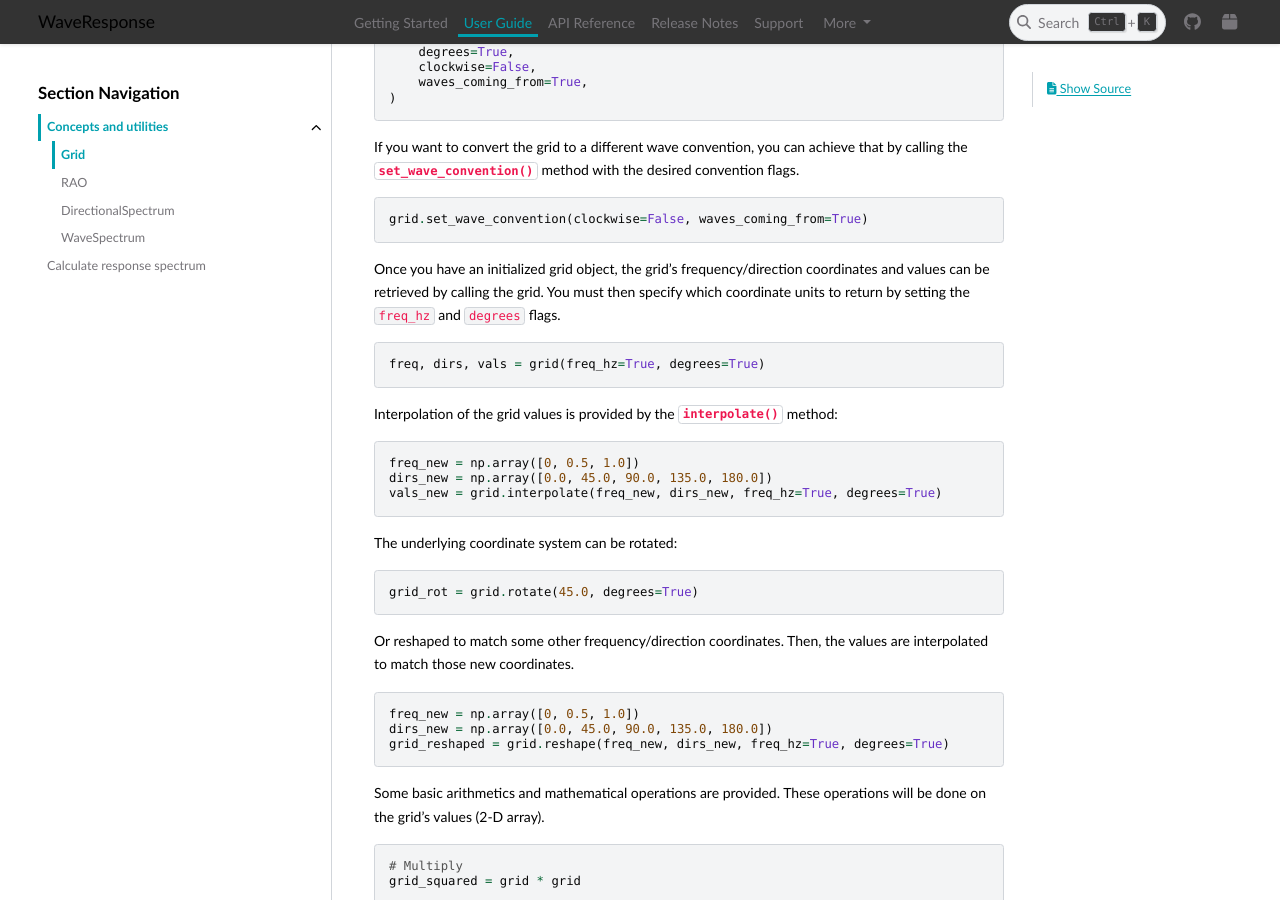
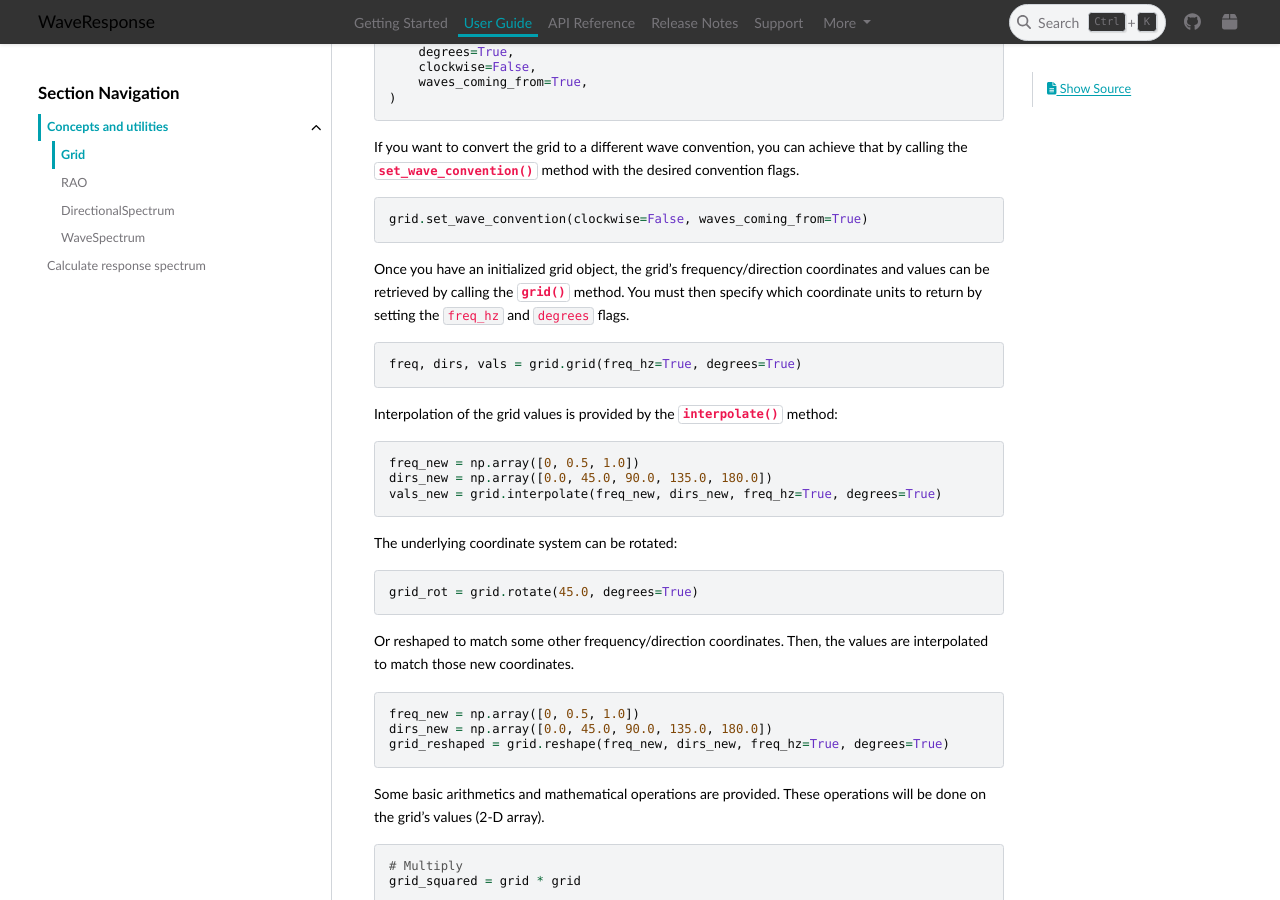
Before and after one commit to 4Subsea/waveresponse-python, a Sphinx documentation site: the page built from docs/user_guide/concepts_utils/grid.rst, in a window 1280 px wide and 900 px high, scrolled down 886 px. Built offline with Sphinx 7.4.7 and the PyData theme 0.15.4, drawn with Linux system fonts in a browser that asks for light colours.

Commit message:
refactor: move Grid call behavior to .grid [dst-250]

```diff
--- a/docs/user_guide/concepts_utils/grid.rst
+++ b/docs/user_guide/concepts_utils/grid.rst
@@ -61,12 +61,13 @@ desired convention flags.
     grid.set_wave_convention(clockwise=False, waves_coming_from=True)
 
 Once you have an initialized grid object, the grid's frequency/direction coordinates
-and values can be retrieved by calling the grid. You must then specify which coordinate
-units to return by setting the ``freq_hz`` and ``degrees`` flags.
+and values can be retrieved by calling the :meth:`~waveresponse.Grid.grid` method.
+You must then specify which coordinate units to return by setting the ``freq_hz``
+and ``degrees`` flags.
 
 .. code-block:: python
 
-    freq, dirs, vals = grid(freq_hz=True, degrees=True)
+    freq, dirs, vals = grid.grid(freq_hz=True, degrees=True)
 
 Interpolation of the grid values is provided by the :meth:`~waveresponse.Grid.interpolate`
 method:
```
Also changed, not shown: 2 other files.
